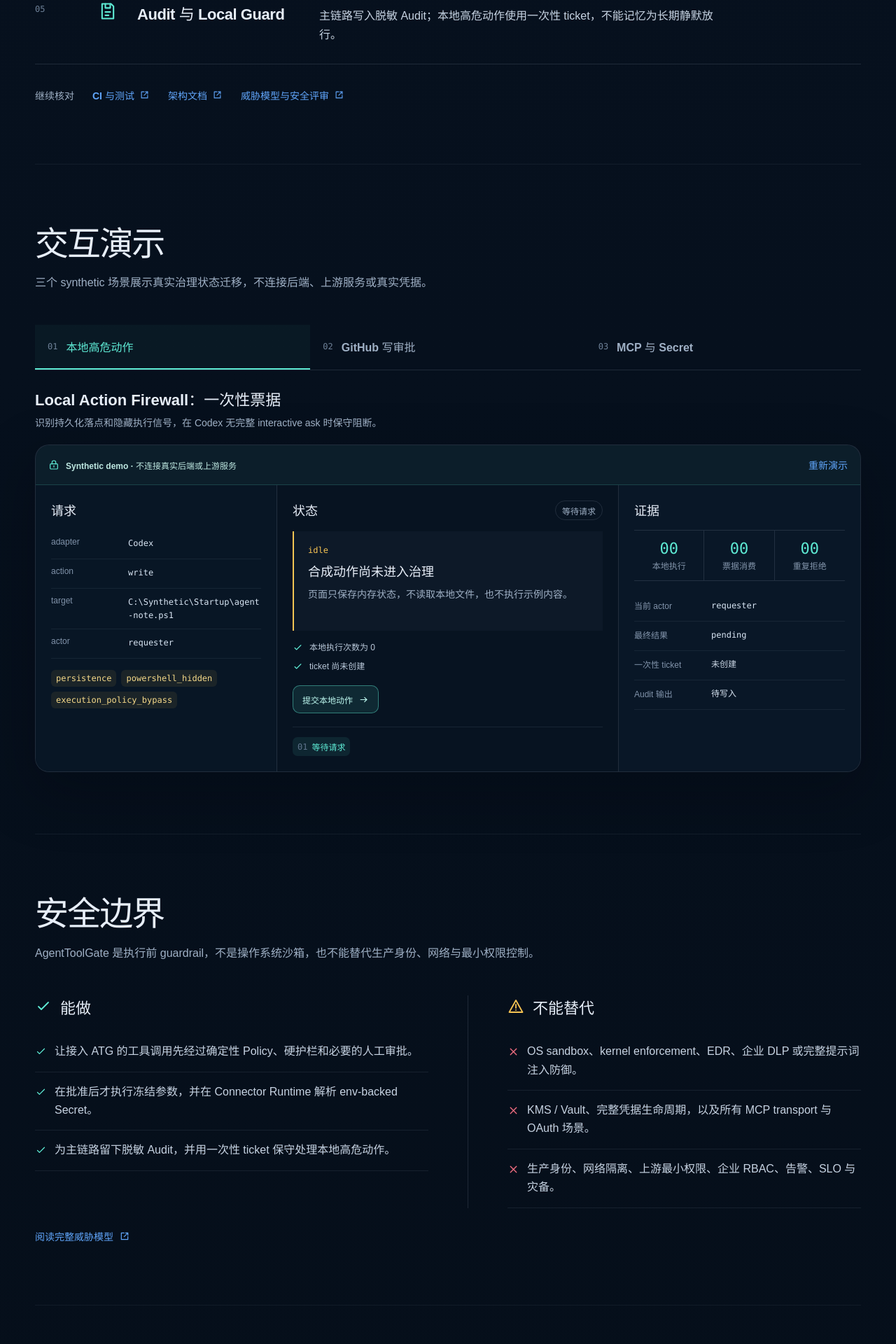
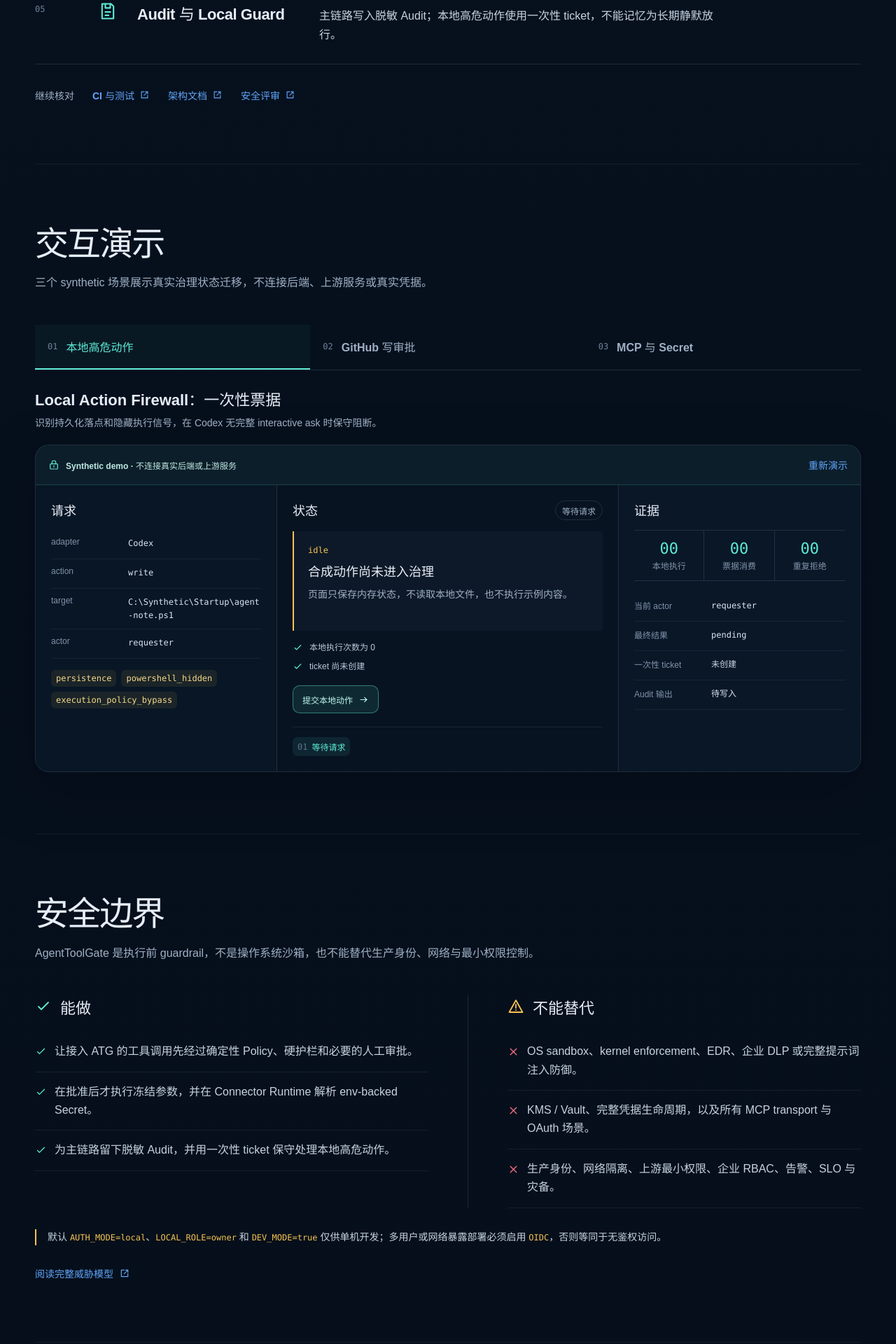
Before and after one commit to aki0225/AgentToolGate, a React (Vite) app in the folder website/: page / in a window 1280 px wide. Shown: the part 1460-3380 px from the top of the page at 70% size. Built offline with nearby package versions, Linux system fonts and the light colour scheme.

Commit message:
fix(website): 恢复安全提示并清理冗余

```diff
--- a/website/src/App.tsx
+++ b/website/src/App.tsx
@@ -1,6 +1,6 @@
 import { useEffect, useState, type ReactNode } from "react";
 
-import { CapabilityGrid } from "./components/CapabilityGrid";
+import { ArchitectureFlow } from "./components/ArchitectureFlow";
 import { HeroPipeline } from "./components/HeroPipeline";
 import { Icon, type IconName } from "./components/Icon";
 import { ScenarioTabs } from "./components/ScenarioTabs";
@@ -27,8 +27,8 @@ const proofLinks = [
     href: `${githubBlobRoot}/docs/architecture.md`
   },
   {
-    label: "威胁模型与安全评审",
-    href: `${githubBlobRoot}/docs/threat-model.md`
+    label: "安全评审",
+    href: `${githubBlobRoot}/docs/security-review-notes.md`
   }
 ];
 
@@ -198,7 +198,7 @@ export function App() {
             title="它如何工作"
             description="工具调用先被判定，再决定执行、审批或拒绝；本地高危动作走独立但同样保守的 Guard 入口。"
           />
-          <CapabilityGrid />
+          <ArchitectureFlow />
 
           <div className="proof-links" aria-label="工程证据">
             <span>继续核对</span>
--- a/website/src/components/CapabilityGrid.tsx
+++ /dev/null
@@ -1,5 +0,0 @@
-import { ArchitectureFlow } from "./ArchitectureFlow";
-
-export function CapabilityGrid() {
-  return <ArchitectureFlow />;
-}
--- a/website/src/components/SecurityBoundary.tsx
+++ b/website/src/components/SecurityBoundary.tsx
@@ -48,6 +48,12 @@ export function SecurityBoundary() {
         </ul>
       </section>
 
+      <p className="boundary-warning">
+        默认 <code>AUTH_MODE=local</code>、<code>LOCAL_ROLE=owner</code> 和{" "}
+        <code>DEV_MODE=true</code> 仅供单机开发；多用户或网络暴露部署必须启用{" "}
+        <code>OIDC</code>，否则等同于无鉴权访问。
+      </p>
+
       <a className="boundary-link" href={threatModelUrl} rel="noreferrer" target="_blank">
         阅读完整威胁模型
         <Icon name="external" />
--- a/website/src/styles.css
+++ b/website/src/styles.css
@@ -1178,6 +1178,22 @@ pre {
   color: var(--destructive);
 }
 
+.boundary-warning {
+  grid-column: 1 / -1;
+  margin: 30px 0 0;
+  padding-left: 16px;
+  border-left: 2px solid var(--warning);
+  color: var(--muted-strong);
+  font-size: var(--text-sm);
+  line-height: 1.7;
+  overflow-wrap: anywhere;
+}
+
+.boundary-warning code {
+  color: var(--warning);
+  font-size: var(--text-xs);
+}
+
 .boundary-link {
   display: inline-flex;
   grid-column: 1 / -1;
@@ -1615,6 +1631,11 @@ pre {
     border-left: 0;
   }
 
+  .boundary-warning {
+    grid-column: auto;
+    margin-top: 28px;
+  }
+
   .boundary-link {
     grid-column: auto;
   }
```
